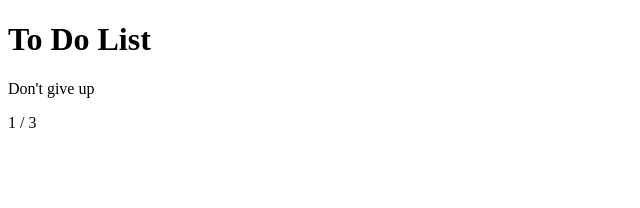
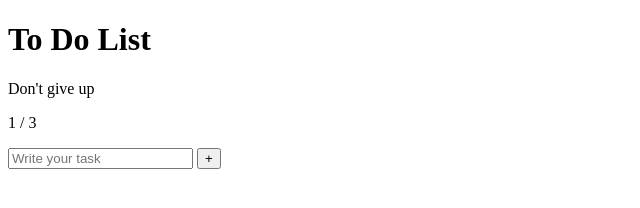
Before and after one commit to Zeynab-jalalian/ToDoListApp, a plain HTML site: page index.html in a window 1280 px wide. Shown: the whole page, without its empty margins (0-640 px from the left). Drawn offline with Linux system fonts and the light colour scheme.

Commit message:
form html

```diff
--- a/index.html
+++ b/index.html
@@ -23,6 +23,11 @@
                 <p id="numbers">1 / 3</p>
             </div>
         </div>
+        <form>
+            <input type="text" placeholder="Write your task">
+            <button type="submit">+</button>
+        </form>
+
     </div>
 
     <script src="script.js"></script>
```
Lines whose indentation alone changed are shown as unchanged.
